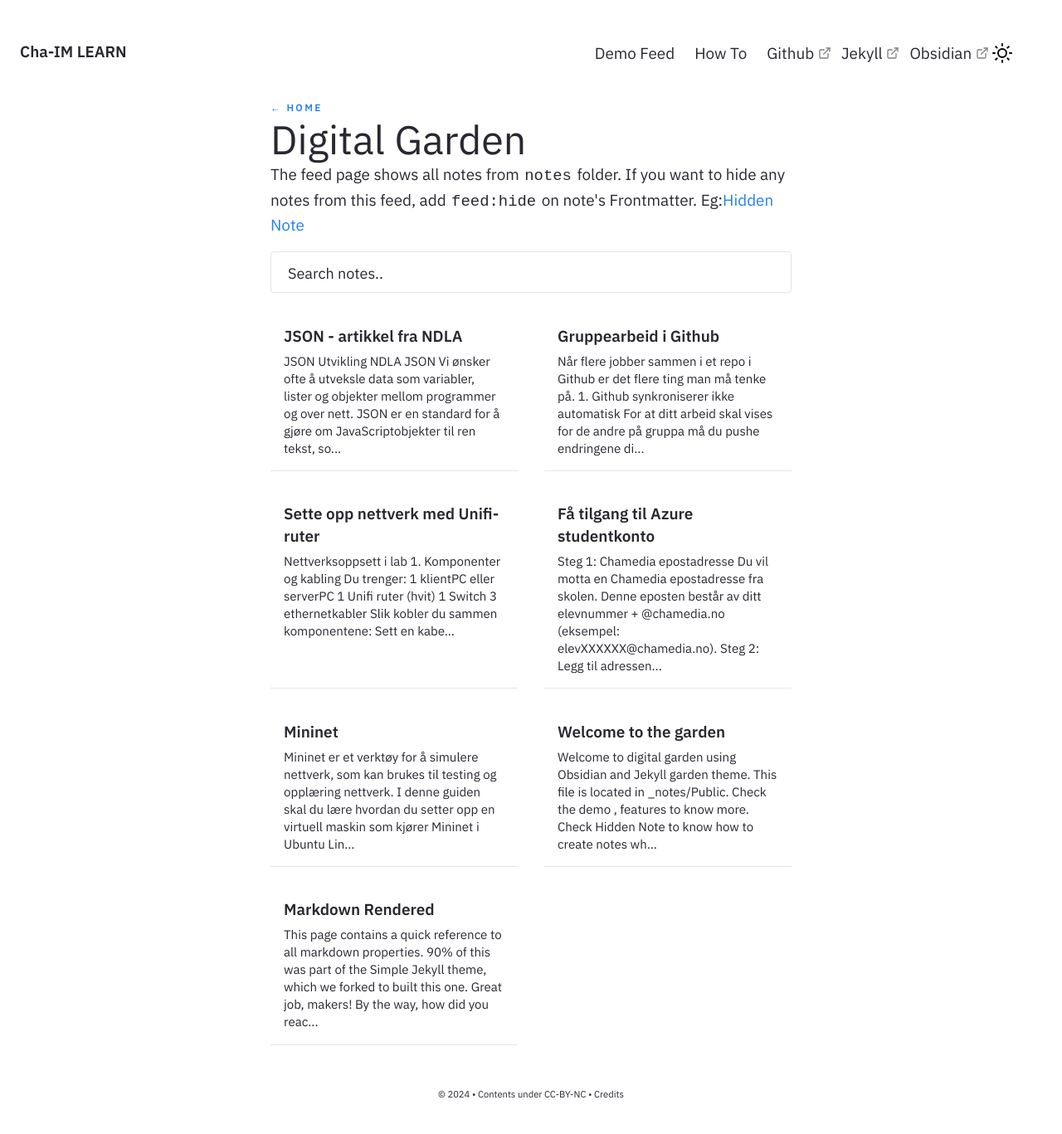
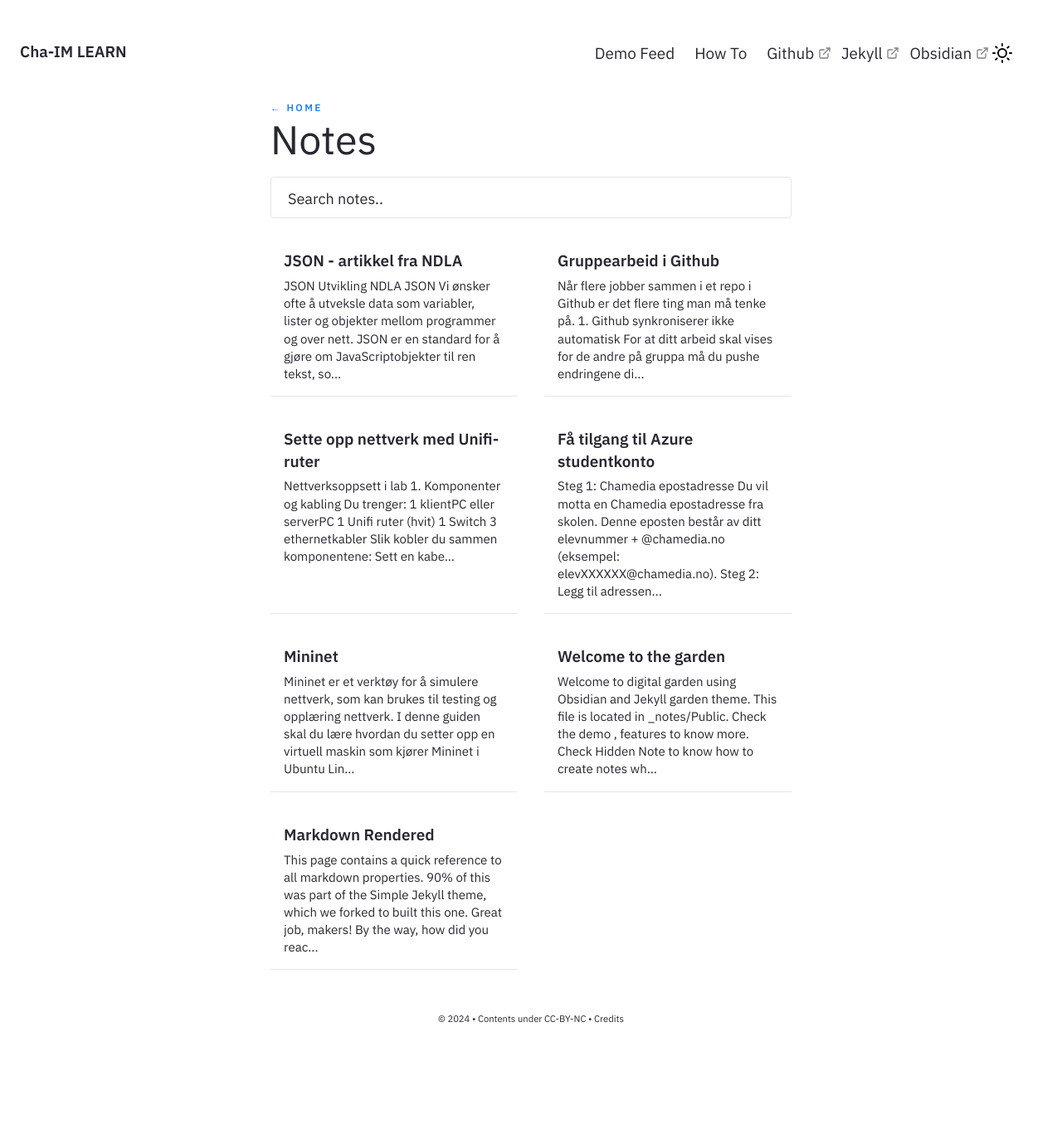
Before and after one commit to Cha-IM/cha-im.github.io, a Jekyll site: the page built from pages/notes.md, in a window 1280 px wide. Shown: the whole page at 83% size. Built offline with Jekyll 4.4.1, drawn with Linux system fonts in a browser that asks for light colours; after the commit the page ends 1277 px from its top, so only the background shows below that.

Commit message:
Update notes.md

```diff
--- a/pages/notes.md
+++ b/pages/notes.md
@@ -2,7 +2,5 @@
 layout: Post
 permalink: /notes
 feedformat: card
-title: Digital Garden
+title: Notes
 ---
-
-The feed page shows all notes from `notes` folder. If you want to hide any notes from this feed, add `feed:hide` on note's Frontmatter. Eg:[[Hidden Note]]
```
